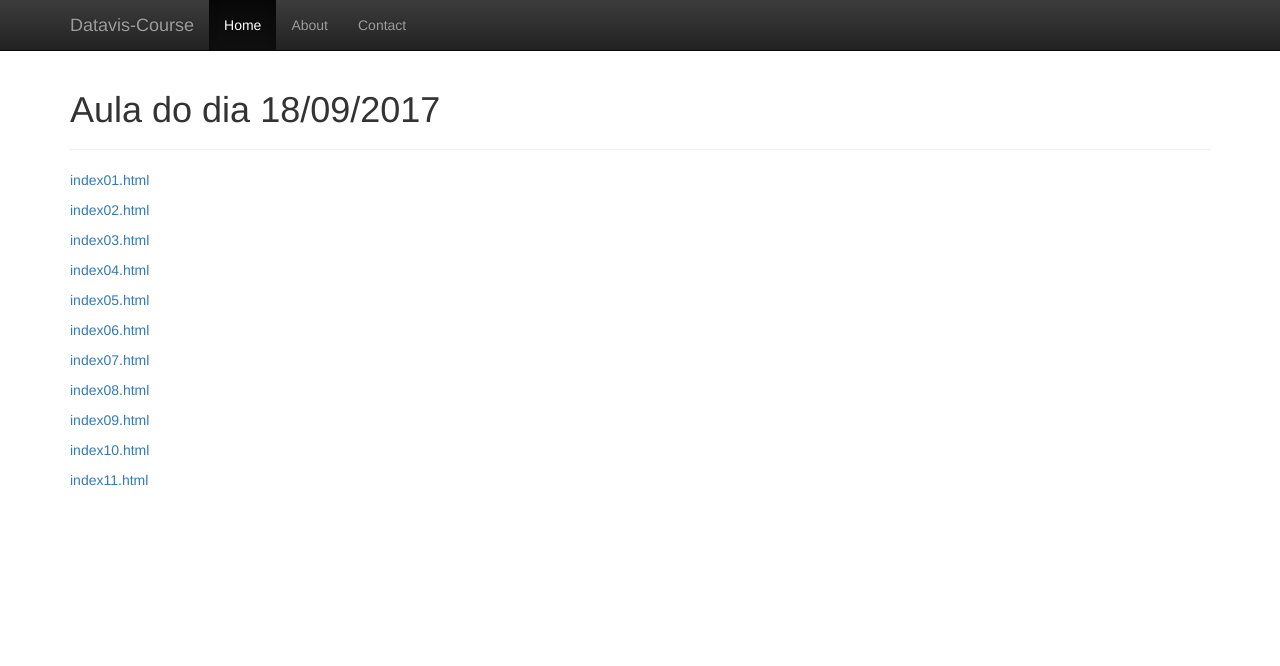
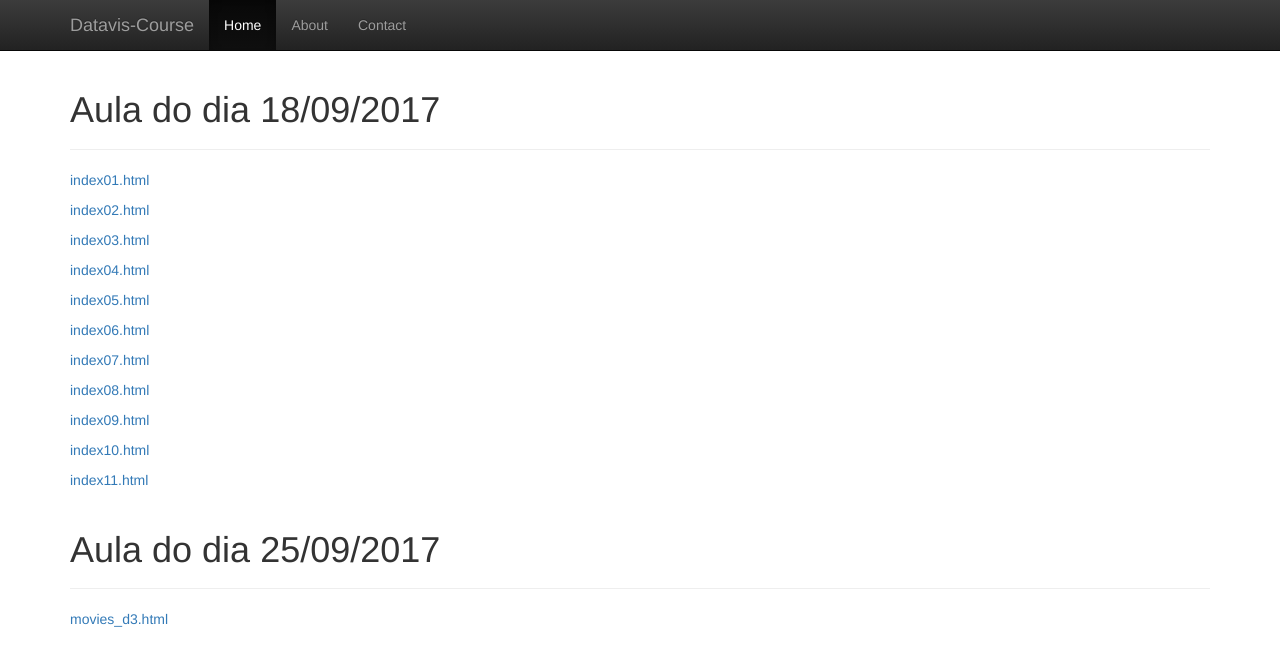
Before and after one commit to lucasvasconcelos8/datavis-course, a plain HTML site: page index.html in a window 1280 px wide. Drawn offline with nearby package versions, Linux system fonts and the light colour scheme.

Commit message:
insert September 25 class in githubPages

```diff
--- a/index.html
+++ b/index.html
@@ -58,6 +58,12 @@
         <p><a href="/datavis-course/2017_09_18/index10.html">index10.html</a></p>
         <p><a href="/datavis-course/2017_09_18/index11.html">index11.html</a></p>
 
+      <div class="page-header">
+        <h1>Aula do dia 25/09/2017</h1>
+      </div>
+          <p><a href="/datavis-course/2017_09_25/movies_d3.html">movies_d3.html</a></p>
+
+
     </div><!-- /.container -->
 
     <!-- jQuery (necessary for Bootstrap's JavaScript plugins) -->
```
